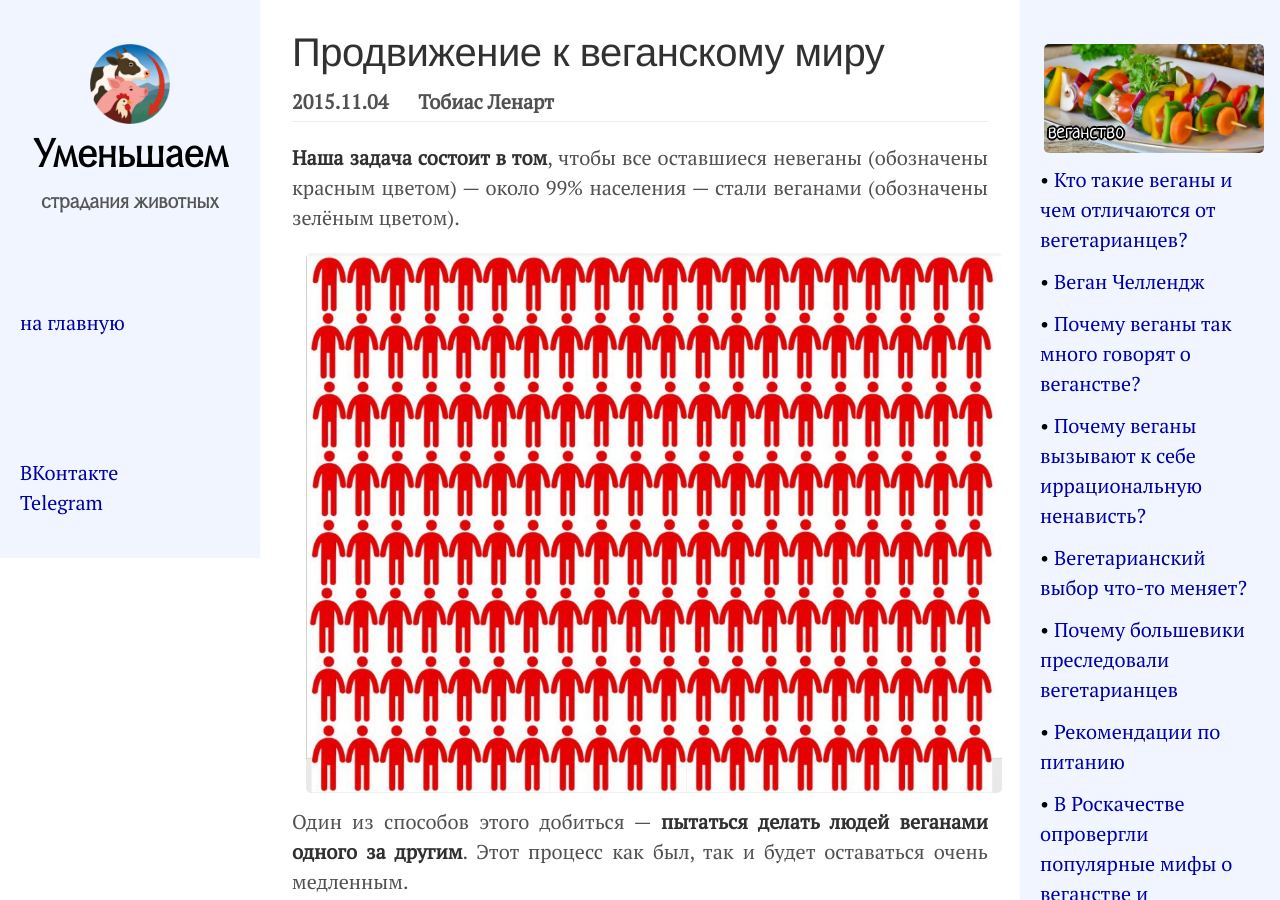
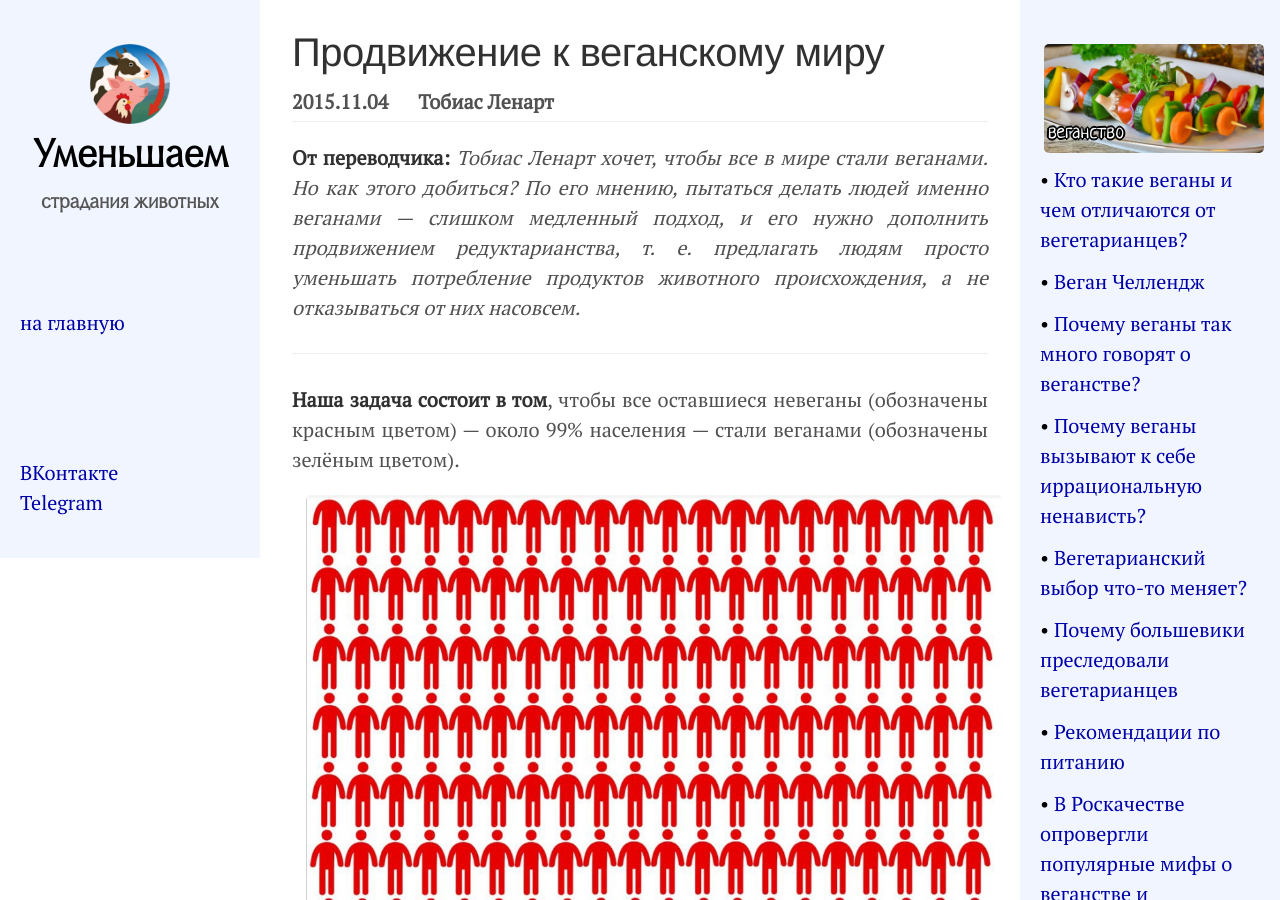
Before and after one commit to Umenshaem/umenshaem.github.io, a Jekyll site: the page built from _articles/tobias-leenaert-tipping-the-system-towards-a-vegan-world.md, in a window 1280 px wide and 900 px high. Built offline with Jekyll 4.4.1, drawn with Linux system fonts in a browser that asks for light colours.

Commit message:
Update tobias-leenaert-tipping-the-system-towards-a-vegan-world.md

```diff
--- a/_articles/tobias-leenaert-tipping-the-system-towards-a-vegan-world.md
+++ b/_articles/tobias-leenaert-tipping-the-system-towards-a-vegan-world.md
@@ -10,6 +10,10 @@ original_date:
 preview: assets/images/articles/many-red-and-green21-1024x738.jpg
 excerpt: "Наша задача состоит в том, чтобы все оставшиеся невеганы — около 99% населения — стали веганами."
 ---
+**От переводчика:** _Тобиас Ленарт хочет, чтобы все в мире стали веганами. Но как этого добиться? По его мнению, пытаться делать людей именно веганами — слишком медленный подход, и его нужно дополнить продвижением редуктарианства, т. е. предлагать людям просто уменьшать потребление продуктов животного происхождения, а не отказываться от них насовсем._
+
+---
+
 **Наша задача состоит в том**, чтобы все оставшиеся невеганы (обозначены красным цветом) — около 99% населения — стали веганами (обозначены зелёным цветом).
 
 <center><img src="assets/images/articles/red-men1-1024x795.jpg"></center>
```
